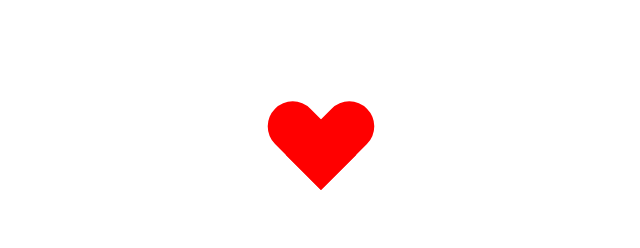
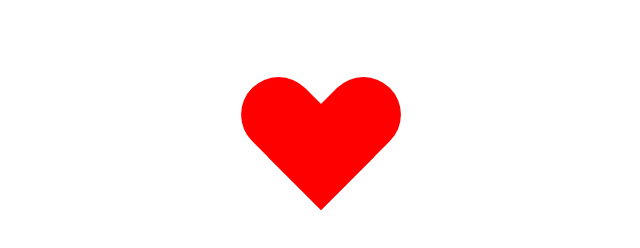
Before and after one commit to jinchao1992/project-list, a plain HTML site: page css-heart/index-v2.html in a window 1280 px wide. In both pictures the pointer is over the element 640 px from the left and 150 px from the top of the page. Shown: the whole page, without its empty margins (319-959 px from the left). Drawn offline with Linux system fonts and the light colour scheme.

Commit message:
小红星添加动画

```diff
--- a/css-heart/index-v2.html
+++ b/css-heart/index-v2.html
@@ -18,6 +18,11 @@
       height: 100px;
       position: relative;
       margin: 100px auto;
+      transition: all .5s;
+    }
+
+    .heart:hover {
+      transform: scale(1.5);
     }
 
     .heart::before,
```
